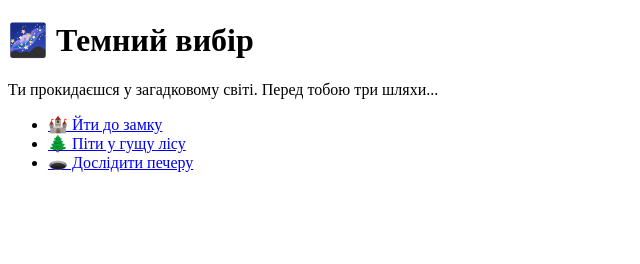
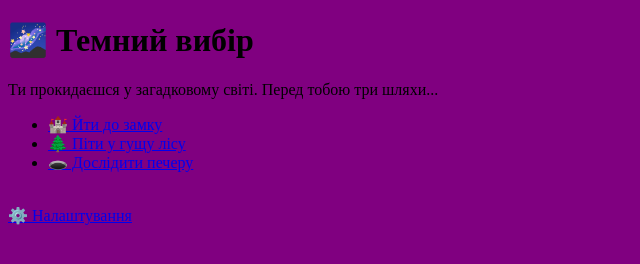
Before and after one commit to skibid1rizzler/fantasy-site, a plain HTML site: page index.html in a window 1280 px wide. Shown: the whole page, without its empty margins (0-640 px from the left). Drawn offline with Linux system fonts and the light colour scheme.

Commit message:
Update index.html

```diff
--- a/index.html
+++ b/index.html
@@ -4,6 +4,7 @@
     <meta charset="UTF-8">
     <title>Темний вибір</title>
     <link rel="stylesheet" href="style.css">
+    <script src="script.js"></script>
 </head>
 <body>
     <div class="container">
@@ -14,6 +15,8 @@
             <li><a href="forest.html">🌲 Піти у гущу лісу</a></li>
             <li><a href="cave.html">🕳️ Дослідити печеру</a></li>
         </ul>
+        <br>
+        <a href="settings.html">⚙️ Налаштування</a>
     </div>
 </body>
 </html>
```
